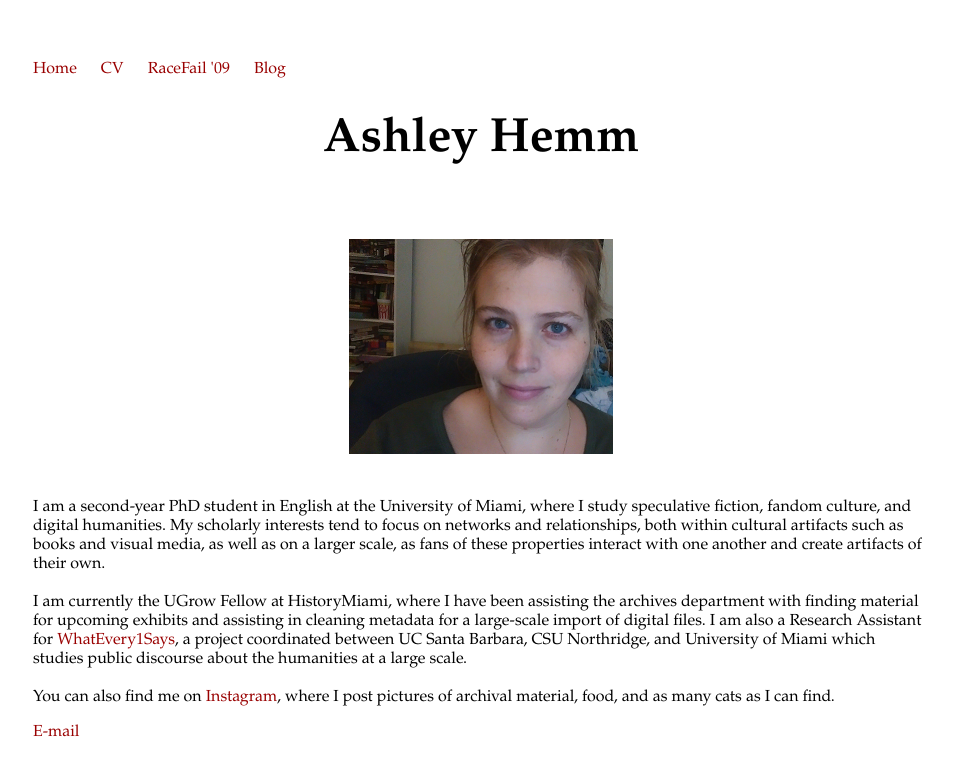
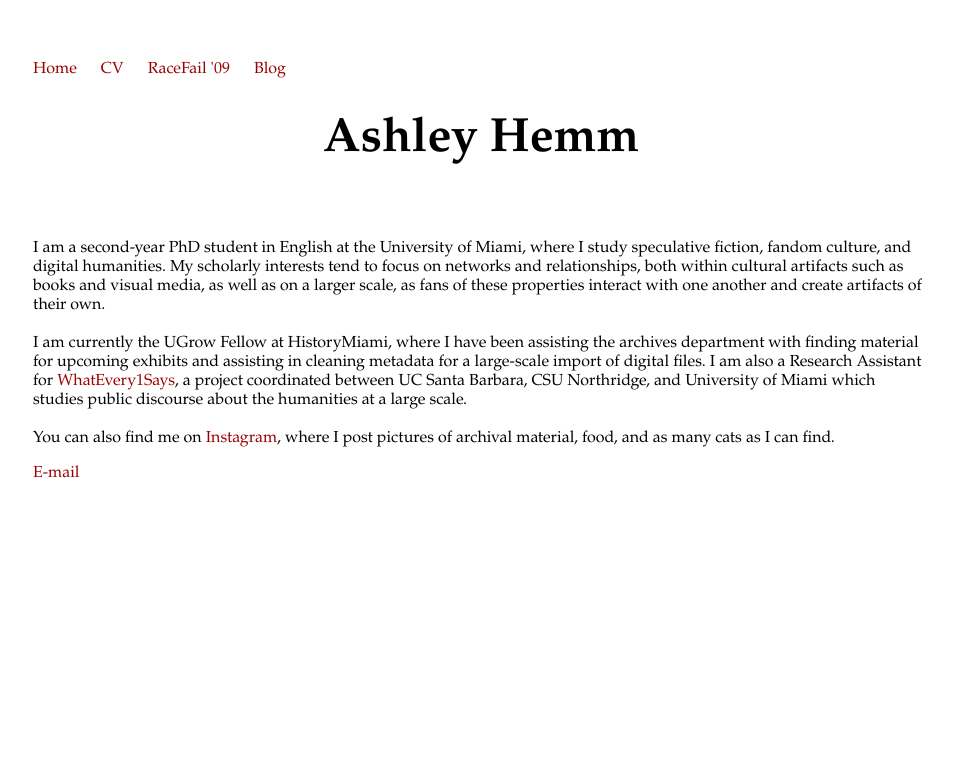
Before and after one commit to pastfutures/pastfutures.github.io, a Jekyll site: the page built from index.html, in a window 1280 px wide. Shown: the top 776 px of the page, without its empty margins (159-1112 px from the left). Built offline with Jekyll 4.4.1, drawn with Linux system fonts in a browser that asks for light colours.

Commit message:
Update index.html

```diff
--- a/index.html
+++ b/index.html
@@ -4,9 +4,7 @@ title: Ashley Hemm
 ---
 <div class="blurb">
 	<center><h1>Ashley Hemm</h1></center>
-	<br>
-	<br>
-	<center><img src="about/placeholder2.png"></center>
+
 	<br>
 	<br>
 	I am a second-year PhD student in English at the University of Miami, where I study speculative fiction, fandom culture, and digital humanities. My scholarly interests tend to focus on networks and relationships, both within cultural artifacts such as books and visual media, as well as on a larger scale, as fans of these properties interact with one another and create artifacts of their own.
```
